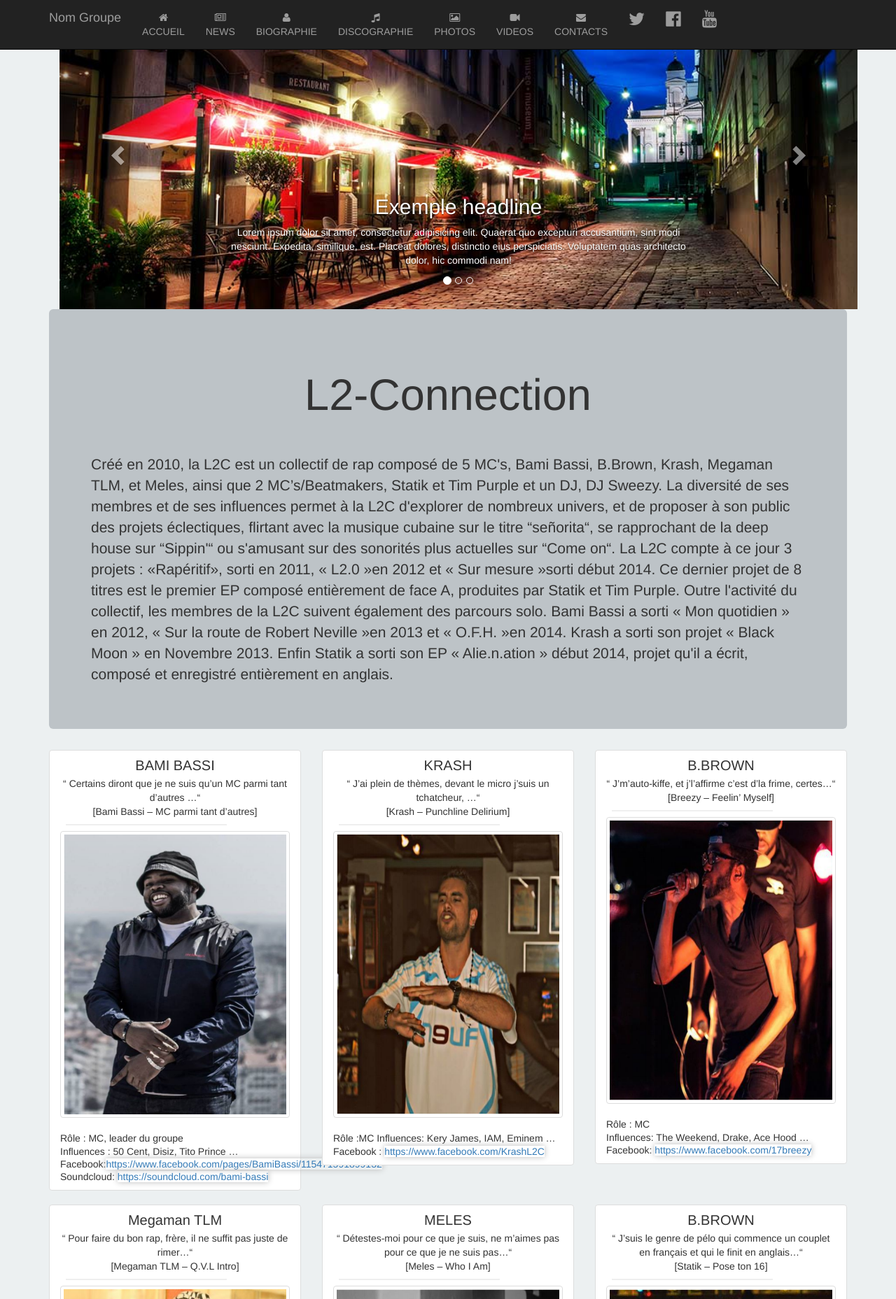
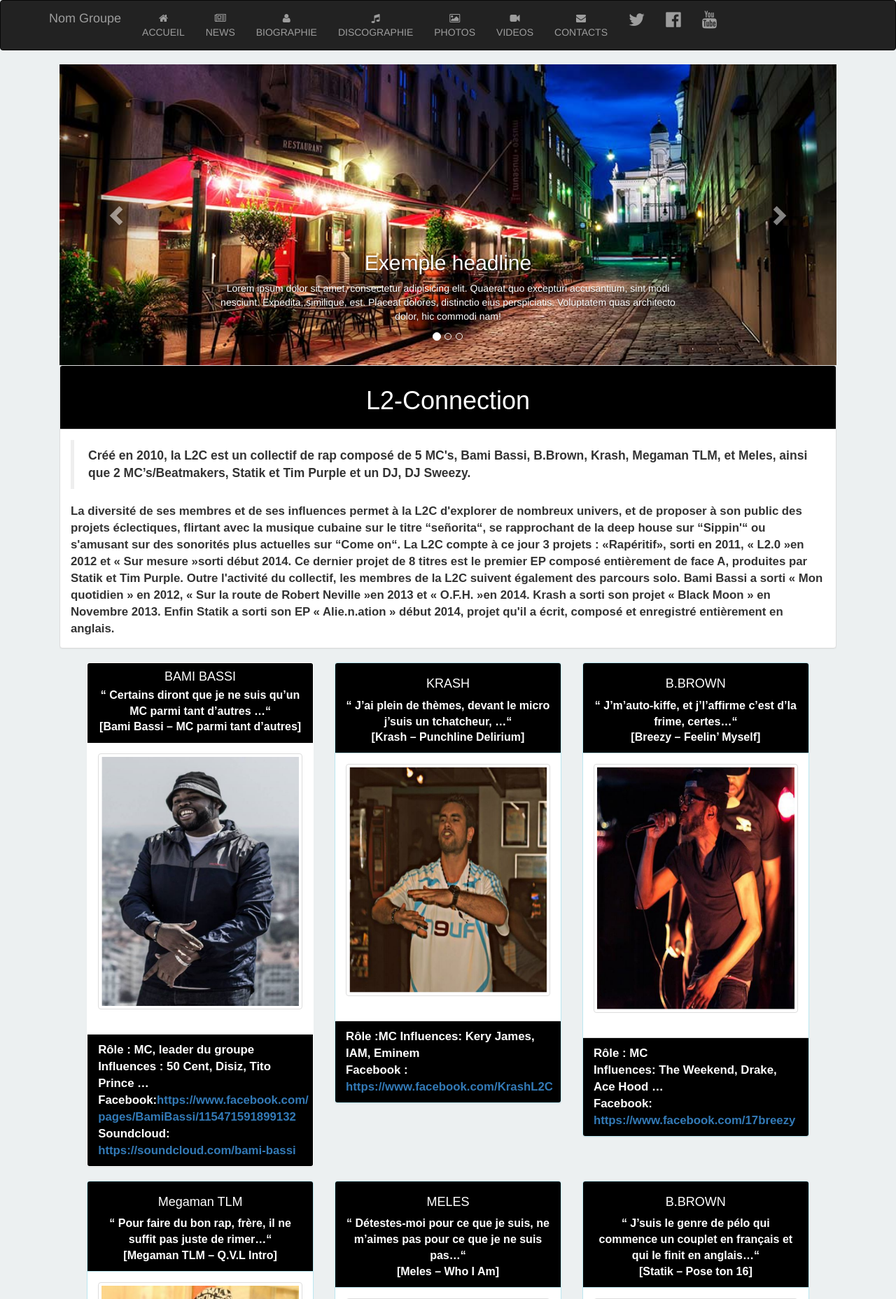
Before and after one commit to MasterMind92/Essai1, a PHP site: page /pages/Presentation.php in a window 1280 px wide. Shown: the top 1857 px of the page at 70% size. Run offline with PHP 8.4, Linux system fonts and the light colour scheme.

Commit message:
ajout de nouvelles pages et modification des anciennes

```diff
--- a/Webkrorap/inclusions/Menu.php
+++ b/Webkrorap/inclusions/Menu.php
@@ -1,4 +1,4 @@
-<nav class="navbar navbar-inverse navbar-fixed-top">
+<nav class="navbar navbar-inverse">
 	<div class="container">
 		<a class="navbar-brand" href="">Nom Groupe</a>
 		<button class="navbar-toggle collapsed" type="button" data-toggle="collapse" data-target=".navHeaderCollapse">
--- a/Webkrorap/inclusions/Slider.php
+++ b/Webkrorap/inclusions/Slider.php
@@ -1,4 +1,4 @@
-	<div class="container">
+	<div class="col-md-12">
 		<div id="mycarousel" class="carousel slide" data-ride="carousel" data-interval="3000">
 			<ol class="carousel-indicators">
 				<li data-target="#mycarousel" data-slide-to="0" class="active"></li>
--- a/Webkrorap/pages/Presentation.php
+++ b/Webkrorap/pages/Presentation.php
@@ -11,17 +11,18 @@
 		<?php include("../inclusions/Menu.php");?>
 
 		<div class="container">
-
 			<?php include ('../inclusions/Slider.php');?>
 
-			<div class="jumbotron">
-				</br>
-				<center><h1>L2-Connection</h1></center>
-				</br></br>
-				<p>
+			<div  id="Synopsis"class="col-lg-12">
+				<div class="panel panel-default">
+				  <div class="panel-heading"><center><h1>L2-Connection</h1></center></div>
+					  <div class="panel-body">
+					  	<blockquote>
 					  		Cr&eacute;&eacute; en 2010, la L2C est un collectif de rap compos&eacute; de 5 MC&apos;s, Bami Bassi,
 							B.Brown, Krash, Megaman TLM, et Meles, ainsi que 2 MC’s/Beatmakers,
 							Statik et Tim Purple et un DJ, DJ Sweezy.
+					  	</blockquote>
+
 						La diversité de ses membres et de ses influences permet à la L2C d'explorer
 						de nombreux univers, et de proposer à son public des projets  éclectiques,
 						flirtant avec la musique cubaine sur le titre “señorita“, se rapprochant de la
@@ -37,120 +38,156 @@
 						projet « Black Moon »  en Novembre 2013. Enfin Statik a sorti son EP  «
 						Alie.n.ation  » début  2014,  projet  qu'il  a  &eacute;crit,  compos&eacute;  et  enregistr&eacute;
 						enti&egrave;rement en anglais.
-				</p>
 					  </div>
-			<div class="row">
+				</div>
+			</div>
+		</div>
+			<div class="row Persos">
+				<div class=" col-md-offset-1 col-md-10">
 					<div class="col-sm-6 col-md-4">
-					<div class="list-group">
-						<div class="list-group-item">
+						<div class="panel ">
+							<div class="panel-heading">
+								<div class="panel-title">
 									<center><h4 class="list-group-item-heading">BAMI BASSI</h4></center>
 
 									<center>“ Certains diront que je ne suis qu’un MC parmi tant d’autres …“<br/></center>
 									<center><span>[Bami Bassi – MC parmi tant d’autres]</span></center>
+								</div>
+							</div>
 
-							<div class="nseparator"></div>
+							<div class="panel-body">
 								<img src="../public/img/bami_bassi.png" height="410" class="thumbnail col-lg-12">
-							<p class="list-group-item-text">
+							</div>
+
+							<div class="panel-footer">
 								Rôle : MC, leader du groupe<br/>
 								Influences : 50 Cent, Disiz, Tito Prince …<br/>
-								Facebook:<a href="https://www.facebook.com/pages/BamiBassi/115471591899132">https://www.facebook.com/pages/BamiBassi/115471591899132</a><br/>
+								Facebook:<a href="https://www.facebook.com/pages/BamiBassi/115471591899132">https://www.facebook.com/<br/>pages/BamiBassi/115471591899132</a><br/>
 								Soundcloud: <a href="https://soundcloud.com/bami-bassi">https://soundcloud.com/bami-bassi</a><br/>
-							</p>
 							</div>
 						</div>
 					</div>
 					<div class="col-sm-6 col-md-4">
-					<div class="list-group">
-						<div class="list-group-item">
-							<center><h4 class="list-group-item-heading">KRASH</h4></center>
+						<div class="panel panel-info">
+							<div class="panel-heading">
+
+								<div class="panel-title">
+									<center><h4>KRASH</h4></center>
 									<center>“ J’ai plein de thèmes, devant le micro j’suis un tchatcheur, …“<br/></center>
 									<center><span>[Krash – Punchline Delirium]</span></center>
+								</div>
+							</div>
 
-							<div class="nseparator"></div>
+							<div class="panel-body">
 								<img src="../public/img/Krash.png" height="410" class="thumbnail col-lg-12">
-							<p class="list-group-item-text">
+							</div>
+
+							<div class="panel-footer">
 								Rôle :MC
-								Influences: Kery James, IAM, Eminem …
+								Influences: Kery James, IAM, Eminem <br/>
 								Facebook : <a href="https://www.facebook.com/KrashL2C">https://www.facebook.com/KrashL2C</a>
-							</p>
 							</div>
 						</div>
 					</div>
 					<div class="col-sm-6 col-md-4">
-					<div class="list-group">
-						<div class="list-group-item">
-							<center><h4 class="list-group-item-heading">B.BROWN</h4></center>
+						<div class="panel panel-info">
+							<div class="panel-heading">
+								<div class="panel-title">
+									<center><h4>B.BROWN</h4></center>
 
 									<center>“ J’m’auto-kiffe, et j’l’affirme c’est d’la frime, certes…“<br/></center>
 									<center><span>[Breezy – Feelin’ Myself]</span></center>
+								</div>
+							</div>
+							<div class="panel-body">
+								<img src="../public/img/B_Brown.png" height="410" class="thumbnail col-lg-12">
+							</div>
 
-							<div class="nseparator"></div>
-							<img src="../public/img/B_Brown.png" height="410" class="thumbnail col-lg-12">
-							<p class="list-group-item-text">
+							<div class="panel-footer">
 								Rôle : MC<br/>
 								Influences: The Weekend, Drake, Ace Hood … <br/>
 								Facebook: <a href="https://www.facebook.com/17breezy">https://www.facebook.com/17breezy</a>
-							</p>
 							</div>
 						</div>
 						</div>
 					</div>
-			<div class="row">
+				</div>
+			</div>
+			<div class="row Persos">
+				<div class=" col-md-offset-1 col-md-10">
 					<div class="col-sm-6 col-md-4">
-					<div class="list-group">
-						<div class="list-group-item">
-							<center><h4 class="list-group-item-heading">Megaman TLM</h4></center>
-
+						<div class="panel panel-info">
+							<div class="panel-heading">
+								<div class="panel-title">
+									<center><h4>Megaman TLM</h4></center>
 									<center>“ Pour faire du bon rap, frère, il ne suffit pas juste de rimer…“<br/></center>
 									<center><span>[Megaman TLM – Q.V.L Intro]</span></center>
+								</div>
+							</div>
+							<div class="panel-body">
+								<img src="../public/img/megaman.png" height="410" class="thumbnail col-lg-12"/>
+							</div>
 
-							<div class="nseparator"></div>
-							<img src="../public/img/megaman.png" height="410" class="thumbnail col-lg-12">
-							<p class="list-group-item-text">
+							<div class="panel-footer">
 								Rôle : MC, chanteur<br/>
 								Influences :  Notorious BIG, Waka Flocka Flame … <br/>
-								Facebook:<a href="https://www.facebook.com/pages/Megamantlm/350662855040452">https://www.facebook.com/pages/Megamantlm/350662855040452</a><br/>
+								Facebook:<a href="https://www.facebook.com/pages/Megamantlm/350662855040452">https://www.facebook.com/<br/>pages/Megamantlm/350662855040452</a>
 							</div>
 						</div>
 					</div>
 					<div class="col-sm-6 col-md-4">
-					<div class="list-group">
-						<div class="list-group-item">
-							<center><h4 class="list-group-item-heading">MELES</h4></center>
+						<div class="panel panel-info">
+							<div class="panel-heading">
+								<div class="panel-title">
+									<center><h4>MELES</h4></center>
 									<center>“ Détestes-moi pour ce que je suis, ne m’aimes pas pour ce que je ne suis pas…“<br/></center>
 									<center><span>[Meles – Who I Am]</span></center>
-
-							<div class="nseparator"></div>
+								</div>
+							</div>
+							<div class="panel-body">
 								<img src="../public/img/Meles.png" height="410" class="thumbnail col-lg-12">
-							<p class="list-group-item-text">
+							</div>
+							<div class="panel-footer">
 								Rôle :MC
 								Influences:  Nakk, B.o.B, Youssoupha …
-							</p>
 							</div>
 						</div>
 					</div>
 				<div class="col-sm-6 col-md-4">
-					<div class="list-group">
-						<div class="list-group-item">
-							<center><h4 class="list-group-item-heading">B.BROWN</h4></center>
+					<div class="panel panel-info">
+						<div class="panel-heading">
+							<div class="panel-title">
+								<center><h4>B.BROWN</h4></center>
 
 								<center>“ J’suis le genre de pélo qui commence un couplet en français et qui le finit en anglais…“<br/></center>
 								<center><span>[Statik – Pose ton 16]</span></center>
+							</div>
+						</div>
 
-							<div class="nseparator"></div>
+
+						<div class="panel-body">
 							<img src="../public/img/Statik.png" height="410" class="thumbnail col-lg-12">
-							<p class="list-group-item-text">
+						</div>
+
+						<div class="panel-footer">
 							Rôle : MC, beatmaker<br/>
 							Influences: Lil’ Wayne, Lloyd Banks, Jadakiss … <br/>
-								Facebook: <a href=" https://www.facebook.com/pages/GMBStatik/427248844036536"> https://www.facebook.com/pages/GMBStatik/427248844036536</a><br/>
+							Facebook: <a href=" https://www.facebook.com/pages/GMBStatik/427248844036536"> https://www.facebook.com/<br/>pages/GMBStatik/427248844036536</a><br/>
 							Soundcloud    : <a href="https://soundcloud.com/gmb_statik">https://soundcloud.com/gmb_statik</a>
-							</p>
+						</div>
+						</div>
 					</div>
 				</div>
 			</div>
 		</div>
 		<?php include("../inclusions/Footer.php");?>
+
 		<script src="../public/js/JQuery.min.js"></script>
 		<script src="../public/js/bootstrap.min.js"></script>
+		<script>
+		$(function(){
+
+		});
+		</script>
 	</body>
 </html>
--- a/Webkrorap/public/css/style.css
+++ b/Webkrorap/public/css/style.css
@@ -82,9 +82,6 @@ body{
 	width: 100%;
 }
 /*---DIMENSIONS DE LA STRUCTURE DES VIGNETTES----*/
-div .jumbotron{
-	background-color: rgba(189, 195, 199, 1.0);
-}
 
 .list-group a
 {
@@ -118,7 +115,7 @@ div .jumbotron{
 	background-color: #efefef;
 	height: 2px;
 	margin: 8px;
-	width: 70%;
+	width: 100%;
 }
 /*----------------------------------
 	= PIED DE PAGE
@@ -145,3 +142,91 @@ div .jumbotron{
 	width: 32.6%;
 	display: inline-block;
 }
+
+/*----------------------------------
+	= PAGE DE PRESENTATION
+------------------------------------*/
+
+#Synopsis{
+	font-size: 1.2em;
+	font-weight: bold;
+	font-family: "Arial";
+}
+
+#Synopsis > h4{
+	background-color: ;
+}
+#Synopsis .panel-heading{
+	background-color: black;
+	color: white;
+}
+
+.Persos{
+	font-size: 1.2em;
+	font-weight: bold;
+	font-family: "Arial";
+}
+
+.Persos .panel-heading, .Persos .panel-footer{
+	background-color: black;
+	color: white;
+}
+
+/*----------------------------------
+	= PAGE D'ACCUEIL
+------------------------------------*/
+
+.Preview div ul li:first-child{
+	padding:5px;
+	height: 30px;
+	background-color: black;
+	color: red;
+	font-family: "Arial black";
+}
+
+.Preview div ul li:nth-child(2){
+	padding:5px;
+	height: 100px;
+	font-size: 2.5em;
+}
+
+.Preview div ul li:nth-child(3){
+	padding:20px;
+	height: 70px;
+}
+
+.Preview div ul li:nth-child(4){
+	padding:5px;
+	height: 400px;
+	font-size: 2.5em;
+}
+
+.Preview div ul{
+	-webkit-transition:box-shadow 0.5s ease-in-out;
+	-moz-transition:box-shadow 0.5s ease-in-out;
+}
+
+.Preview div ul:hover{
+	box-shadow: 5px 5px 5px rgb(130,130,130);
+}
+
+
+/*----------------------------------
+	= PAGE D'ACCUEIL
+------------------------------------*/
+
+.News .panel-heading{
+	background-color: black;
+	color: white;
+}
+
+/*----------------------------------
+	= PAGE DE TEST
+------------------------------------*/
+.row .col-lg-2{
+	height: 250px;
+}
+.row img{
+	width: 100%;
+	height: 100%;
+}
```
Also changed, not shown: Webkrorap/index.php (+39 -27 lines), Webkrorap/pages/Edition.php (added, +53 -0 lines), Webkrorap/pages/News.php (added, +47 -0 lines), Webkrorap/pages/test.php (added, +53 -0 lines), Webkrorap/pages/traitement.php (added, +16 -0 lines), index.html (deleted, +0 -9 lines), Webkrorap/public/img/Vrai_go.jpg (added), Webkrorap/public/img/Vrai_go10.png (added), Webkrorap/public/img/Vrai_go11.jpg (added), Webkrorap/public/img/Vrai_go6.jpg (added). Lines whose indentation alone changed are shown as unchanged.
